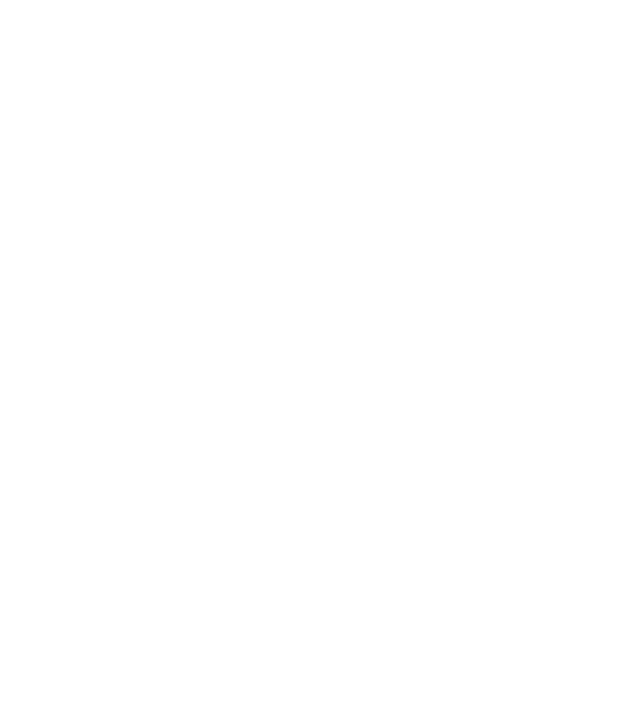
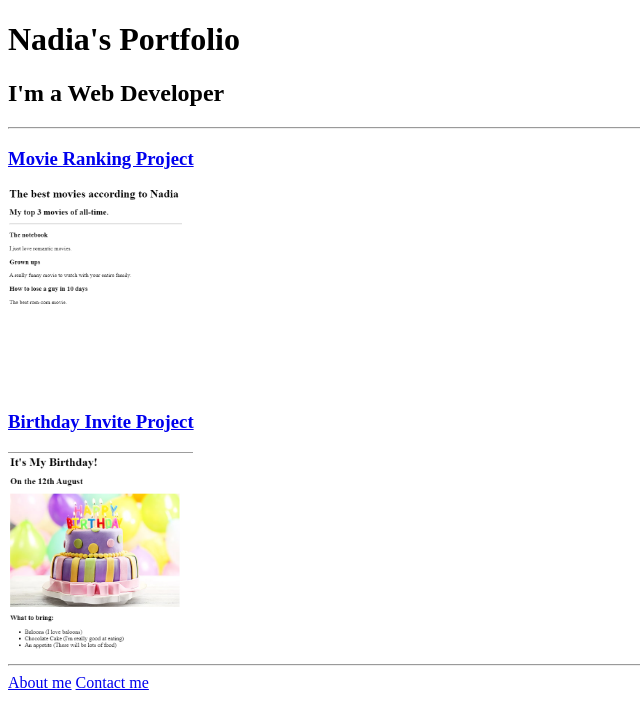
Before and after one commit to notevennadia/html-potfolio, a plain HTML site: page index.html in a window 1280 px wide. Shown: the whole page, without its empty margins (0-640 px from the left). Drawn offline with Linux system fonts and the light colour scheme.

Commit message:
Add files via upload

```diff
--- a/index.html
+++ b/index.html
@@ -1,5 +1,23 @@
 <!-- TODO 1: Create the HTML Boilerplate -->
-
+<!DOCTYPE html>
+<html lang="en">
+    <head>
+        <meta charset="UTF-8">
+        <title>Nadia's Website</title>
+    </head>
+    <body>
+        <h1>Nadia's Portfolio</h1>
+        <h2>I'm a Web Developer</h2>
+        <hr>
+        <h3><a href="./public/movie-ranking.html">Movie Ranking Project</a></h3>
+        <img src="./assets/images/Movie project image.png" height="200">
+       <h3><a href="./public/birthday-invite.html">Birthday Invite Project</a></h3>
+        <img src="./assets/images/Birthday image.png" height="200">
+        <hr>
+        <a href="./public/about.html">About me</a>
+        <a href="./public/contact.html">Contact me</a>
+    </body>
+</html>
 <!-- TODO 2: Add Your previous projects' HTML into the public folder -->
 
 <!-- TODO 3: Take screenshots of your project previews and add the images to the images folder -->
```
